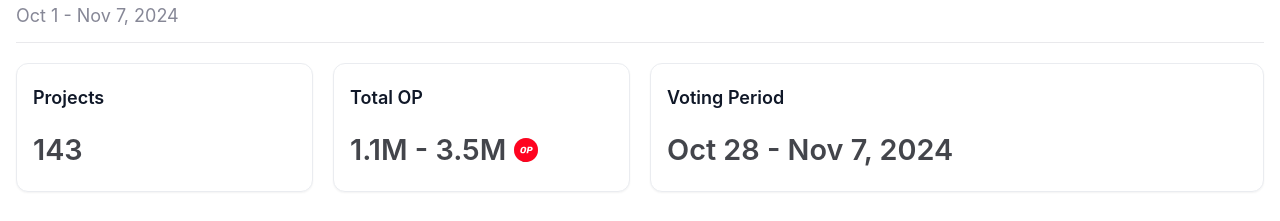
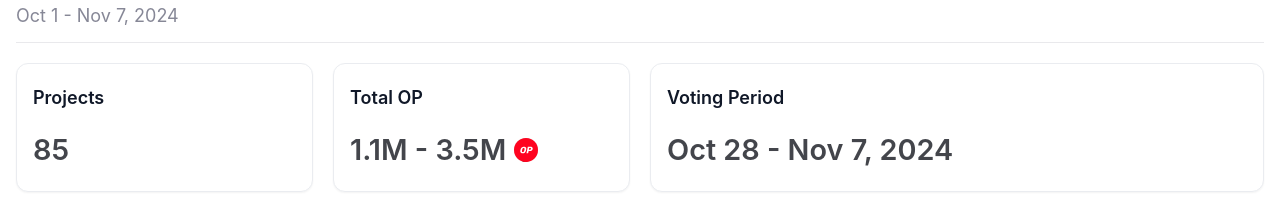
Before and after one commit to Retrolist/retrolist-rounds-landing, a React (Vite) app: page / in a window 1280 px wide. Shown: the part 840-1061 px from the top of the page. Built offline with nearby package versions, Linux system fonts and the light colour scheme.

Commit message:
Update round 6 projects count

```diff
--- a/src/App.tsx
+++ b/src/App.tsx
@@ -148,7 +148,7 @@
               date="Oct 1 - Nov 7, 2024"
               votingPeriod="Oct 28 - Nov 7, 2024"
               medianFundingAwarded="21,266"
-              projectRewarded="143"
+              projectRewarded="85"
               topCategories="DeFi"
               totalOP="1.1M - 3.5M"
               isLive
```
